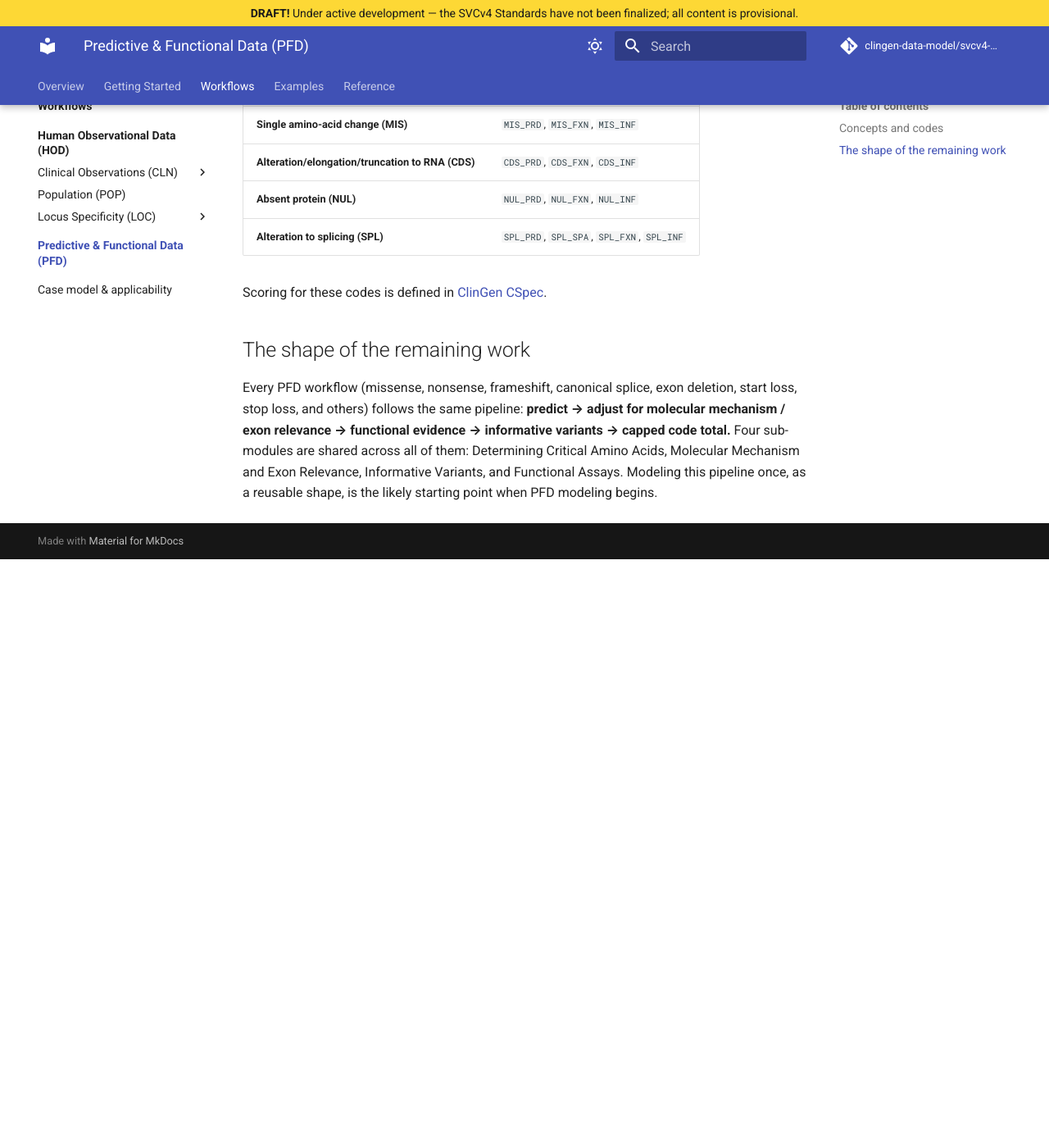
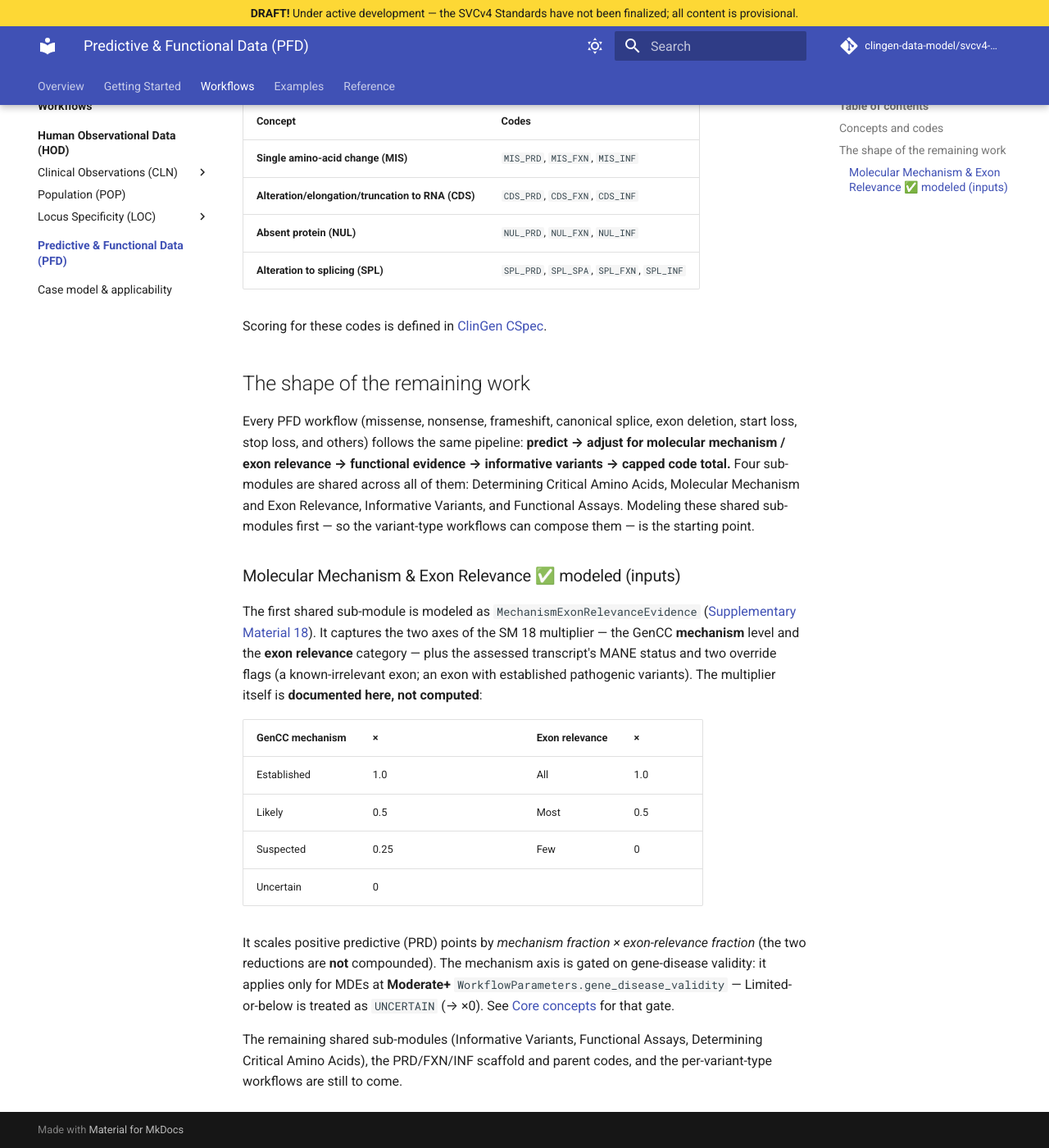
Before and after one commit to clingen-data-model/svcv4-model, an MkDocs documentation site: the page built from docs/workflows/pfd/index.md, in a window 1280 px wide and 1400 px high, scrolled down 953 px. Shown: the whole window at 82% size. Built offline with MkDocs 1.6.1 and Material for MkDocs 9.7.7, drawn with Linux system fonts in a browser that asks for light colours; comment, search, counter and statistics services are not loaded; before the commit the page ends 1635 px from its top, so only the background shows below that; some of the changed text lies outside the part shown.

Commit message:
docs: model SM 18 mechanism & exon relevance (first PFD submodule)
pfd/index.md: soften the top admonition (modeling underway) + add a modeled
"Molecular Mechanism & Exon Relevance" subsection with the multiplier table
(documented not computed) and the GDV gate. concepts.md: GDV entry SM18
paragraph points at the now-modeled MechanismExonRelevanceEvidence + notes the
deliberate no-NOT_ASSESSED asymmetry. spec-alignment: SM18 -> Modeled (inputs).
known-gaps: Full PFD row notes the first submodule landed. model.md: render the
new class. Also backtick a link example in the plan doc for mkdocs --strict.

Co-Authored-By: Claude Opus 4.8 (1M context) <noreply@anthropic.com>

```diff
--- a/docs/workflows/pfd/index.md
+++ b/docs/workflows/pfd/index.md
@@ -12,11 +12,14 @@ evaluated impact (e.g. missense, nonsense, splice, indel).
 *The Variant Impact (Predictive & Functional Data) section of the SVCv4 Summary
 Table, with its code workflows. (Figure provided by the SVCv4 Standards group.)*
 
-!!! note "Not yet modeled here"
+!!! note "Modeling underway — first submodule landed"
 
-    PFD is specified by the SVCv4 Standards but is **not yet covered by this data
-    model**. This page summarizes its concepts; detailed modeling is a later
-    phase.
+    The **first PFD submodule — Molecular Mechanism & Exon Relevance
+    (Supplementary Material 18)** — is now modeled (inputs captured, scoring
+    documented not computed); see [below](#the-shape-of-the-remaining-work). The
+    rest of the PFD pipeline (the PRD/FXN/INF scaffold, Informative Variants,
+    Functional Assays, and the variant-type workflows) is a later phase. This
+    page summarizes the concepts and tracks what has landed.
 
 ## Concepts and codes
 
@@ -42,5 +45,31 @@ deletion, start loss, stop loss, and others) follows the same pipeline:
 evidence → informative variants → capped code total.** Four sub-modules are
 shared across all of them: Determining Critical Amino Acids, Molecular
 Mechanism and Exon Relevance, Informative Variants, and Functional Assays.
-Modeling this pipeline once, as a reusable shape, is the likely starting point
-when PFD modeling begins.
+Modeling these shared sub-modules first — so the variant-type workflows can
+compose them — is the starting point.
+
+### Molecular Mechanism & Exon Relevance ✅ modeled (inputs)
+
+The first shared sub-module is modeled as `MechanismExonRelevanceEvidence`
+([Supplementary Material 18](https://docs.google.com/document/d/1BLnsgxLY0TibwylFWz0SeGGeCusWwSokrgU4qsmBiaw/edit)).
+It captures the two axes of the SM 18 multiplier — the GenCC **mechanism** level
+and the **exon relevance** category — plus the assessed transcript's MANE status
+and two override flags (a known-irrelevant exon; an exon with established
+pathogenic variants). The multiplier itself is **documented here, not computed**:
+
+| GenCC mechanism | × | | Exon relevance | × |
+|---|---|---|---|---|
+| Established | 1.0 | | All | 1.0 |
+| Likely | 0.5 | | Most | 0.5 |
+| Suspected | 0.25 | | Few | 0 |
+| Uncertain | 0 | | | |
+
+It scales positive predictive (PRD) points by *mechanism fraction × exon-relevance
+fraction* (the two reductions are **not** compounded). The mechanism axis is gated
+on gene-disease validity: it applies only for MDEs at **Moderate+**
+`WorkflowParameters.gene_disease_validity` — Limited-or-below is treated as
+`UNCERTAIN` (→ ×0). See [Core concepts](../../reference/concepts.md) for that gate.
+
+The remaining shared sub-modules (Informative Variants, Functional Assays,
+Determining Critical Amino Acids), the PRD/FXN/INF scaffold and parent codes, and
+the per-variant-type workflows are still to come.
```
Also changed, not shown: docs/reference/concepts.md (+8 -2 lines), docs/reference/known-gaps.md (+1 -1 lines), docs/reference/model.md (+4 -0 lines), docs/reference/spec-alignment.md (+1 -1 lines), docs/superpowers/plans/2026-08-14-sm18-mechanism-exon-relevance.md (+1 -1 lines).
